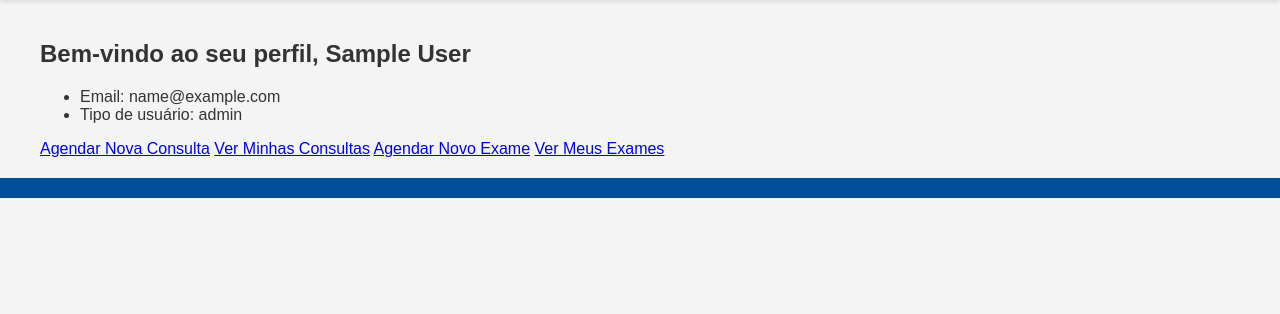
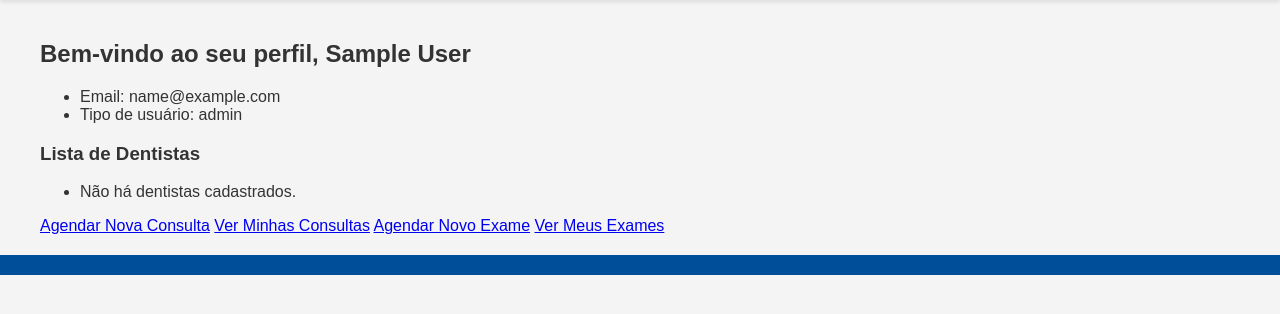
Before and after one commit to HarlesPlace/Odontech, a Django app: page /profile/ in a window 1280 px wide. Shown: the part 101-415 px from the top of the page. Run offline with Django 5.2, Linux system fonts and the light colour scheme; a user stored in the database is signed in; tables that the repository leaves empty hold one stand-in row (values such as "Sample post").

Commit message:
tentando montar lista de dentistas decobrir pq ele da como vazia

```diff
--- a/contas/templates/contas/profile.html
+++ b/contas/templates/contas/profile.html
@@ -12,6 +12,17 @@
     <li>Tipo de usuário: {{ user.tipo_usuario }}</li>
 </ul>
 
+    {% if user.tipo_usuario == 'admin' %}
+        <h3>Lista de Dentistas</h3>
+        <ul>
+            {% for User in dentistas %}
+                <li>{{ dentista.name }} ({{ dentista.email }})</li>
+            {% empty %}
+                <li>Não há dentistas cadastrados.</li>
+            {% endfor %}
+        </ul>
+    {% endif%}
+
 <div class="actions">
 
     <a href="{% url 'consultas:criar_consulta' %}" class="btn btn-primary">Agendar Nova Consulta</a>
--- a/contas/urls.py
+++ b/contas/urls.py
@@ -8,4 +8,5 @@
     path('register/', RegisterUserView.as_view(), name='register'),
     path('', LoginView.as_view(), name='login'),
     path('profile/', views.user_profile, name='profile'),
+    path('dentistas/', views.dentistas, name= 'dentistas'),
 ]
--- a/contas/views.py
+++ b/contas/views.py
@@ -4,6 +4,8 @@
 from django.views import View
 from django.contrib import messages
 from .forms import *
+from contas.models import User
+from funcionarios.models import Dentista
 from django.http import HttpResponseRedirect
 from django.urls import reverse
 from django.contrib.auth.forms import UserCreationForm, AuthenticationForm
@@ -57,6 +59,14 @@
                 messages.error(request, "Credenciais inválidas. Tente novamente.")
         return render(request, 'registration/login.html', {'form': form})
 
+
+
+def dentistas(request):
+    dentistas = User.objects.filter(tipo_usuario='dentist')
+    print(dentistas)
+    return render(request, 'profile.html', {'dentistas': dentistas})
+
+
 @login_required
 def user_profile(request):
     return render(request, 'contas/profile.html', {'user': request.user})
```
